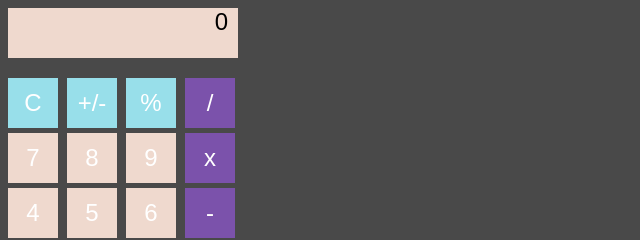
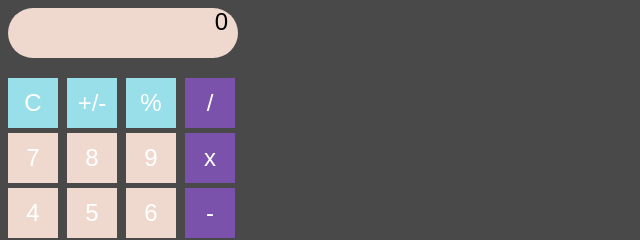
Before and after one commit to FiX1iN1iT/DNA_course, a plain HTML site: page calculator.html in a window 1280 px wide. Shown: the top 240 px of the page, 0-640 px from the left. Drawn offline with Linux system fonts and the light colour scheme.

Commit message:
lab1.5 done

```diff
--- a/main.css
+++ b/main.css
@@ -47,7 +47,8 @@
     margin-bottom: 15px;         /* отступ снизу */
     padding-right: 10px;         /* выступ справа */
     background: #EFD9CE; /* цвет можно задавать и таким образом */
-    text-align: right;           /* примагнитим текст к правой стороне */
+    text-align: end;           /* примагнитим текст к правой стороне */
     font-size: 1.5rem;
     font-family: Arial, Helvetica, sans-serif;
+    border-radius: 34px;
   }
```
